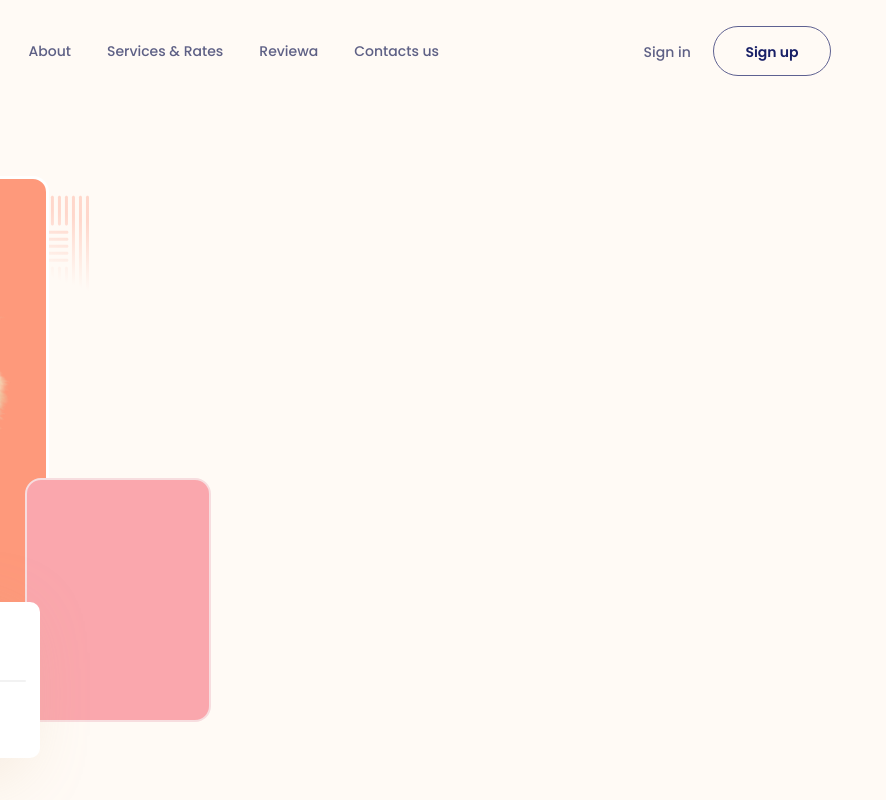
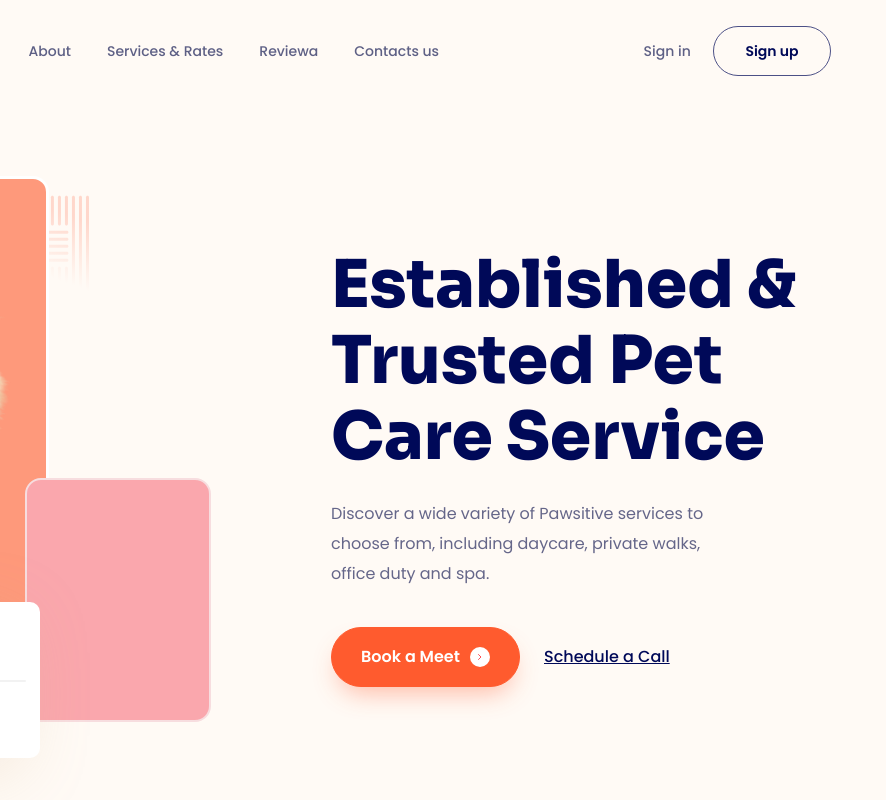
Before and after one commit to minhanh55/WEB_F8-4, a plain HTML site: page index.html in a window 1280 px wide. Shown: the full height of the page, 394-1280 px from the left. Drawn offline with Linux system fonts and the light colour scheme.

Commit message:
Làm phần Hero #3

```diff
--- a/assets/css/styles.css
+++ b/assets/css/styles.css
@@ -3,7 +3,7 @@
 }
 
 :root {
-    --main-color: #10375c;
+    --primary-color: #ff5b2e;
 }
 
 html {
@@ -46,7 +46,9 @@ button {
 
 .btn {
     --height: 56px;
-    display: inline-block;
+    display: inline-flex;
+    align-items: center;
+    justify-content: center;
     min-width: 130px;
     height: var(--height);
     line-height: var(--height);
@@ -58,8 +60,26 @@ button {
     text-align: center;
 }
 
-.btn {
+.btn:hover {
     opacity: 0.9;
+    cursor: pointer;
+}
+
+.btn--primary {
+    color: #fff;
+    background: var(--primary-color);
+    border-color: var(--primary-color);
+}
+
+.btn__icon {
+    display: flex;
+    align-items: center;
+    justify-content: center;
+    margin-left: 10px;
+    width: 20px;
+    height: 20px;
+    border-radius: 50%;
+    background: #fff;
 }
 
 /* Header */
@@ -104,6 +124,7 @@ button {
     display: flex;
     align-items: center;
     justify-content: space-between;
+    column-gap: 120px;
 }
 
 .hero__media {
@@ -210,3 +231,41 @@ button {
     background: #f2f2f2;
     border-radius: 99px;
 }
+
+.hero__heading {
+    color: #000958;
+    font-size: 6.6rem;
+    font-weight: 800;
+    line-height: 1.15;
+}
+
+.hero__desc {
+    width: 391px;
+    margin-top: 24px;
+    color: #656689;
+    font-size: 1.6rem;
+    font-weight: 400;
+    line-height: 1.88;
+}
+
+.hero__row {
+    display: flex;
+    align-items: center;
+    margin-top: 38px;
+}
+
+.hero__cta-btn {
+    --height: 60px;
+    font-size: 1.6rem;
+    min-width: 189px;
+    box-shadow: 0px 13px 26px -8px rgba(255, 91, 46, 0.42);
+}
+
+.hero__cta-link {
+    margin-left: 24px;
+    color: #000958;
+    font-size: 1.6rem;
+    font-weight: 500;
+    line-height: 1;
+    text-decoration: underline;
+}
--- a/index.html
+++ b/index.html
@@ -215,7 +215,40 @@
                     </div>
 
                     <!-- Hero Content -->
-                    <section class="hero__content"></section>
+                    <section class="hero__content">
+                        <h1 class="hero__heading">
+                            Established & Trusted Pet Care Service
+                        </h1>
+                        <p class="hero__desc">
+                            Discover a wide variety of Pawsitive services to
+                            choose from, including daycare, private walks,
+                            office duty and spa.
+                        </p>
+                        <div class="hero__row">
+                            <a href="#!" class="btn btn--primary hero__cta-btn">
+                                Book a Meet
+                                <span class="btn__icon"
+                                    ><svg
+                                        width="9"
+                                        height="8"
+                                        viewBox="0 0 9 8"
+                                        fill="none"
+                                        xmlns="http://www.w3.org/2000/svg"
+                                    >
+                                        <path
+                                            d="M3.48584 1.5L5.98584 4L3.48584 6.5"
+                                            stroke="#FD5056"
+                                            stroke-linecap="round"
+                                            stroke-linejoin="round"
+                                        />
+                                    </svg>
+                                </span>
+                            </a>
+                            <a href="#!" class="hero__cta-link">
+                                Schedule a Call
+                            </a>
+                        </div>
+                    </section>
                 </div>
             </div>
         </section>
```
